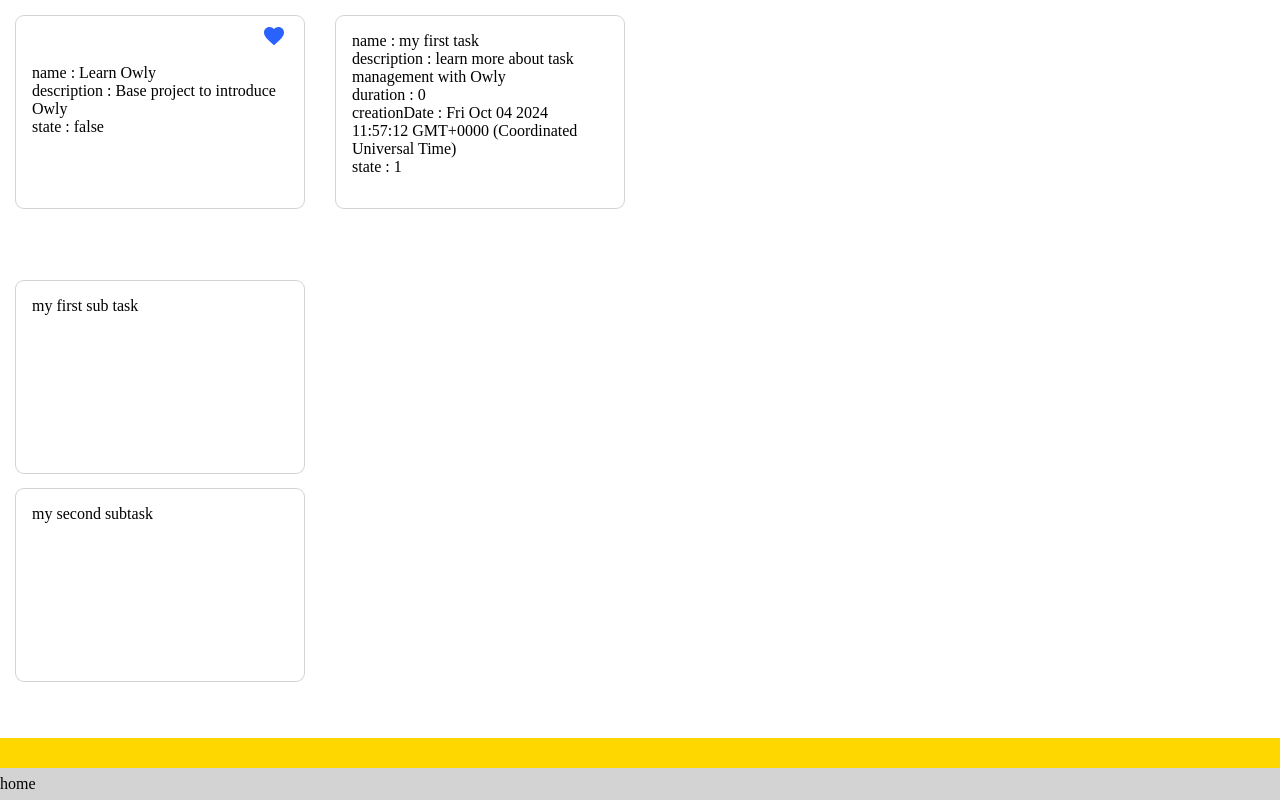
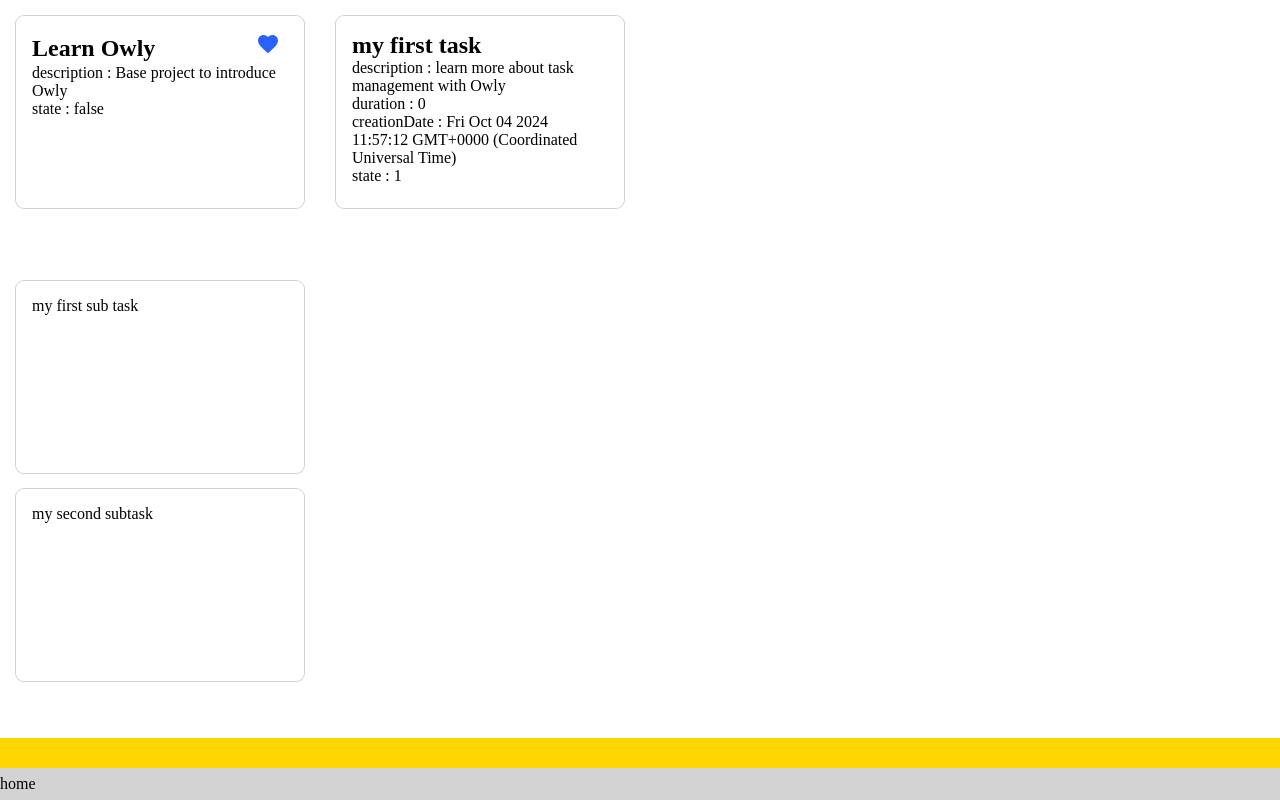
Before and after one commit to Raaynbo/owly, a website built with webpack: page src/template.html in a window 1280 px wide. Both pictures are taken after a click on the item "my first task". Built offline with nearby package versions, Linux system fonts and the light colour scheme.

Commit message:
design - detail: Modified info creation to hightlight project and fav on top of the card

```diff
--- a/src/css/style.css
+++ b/src/css/style.css
@@ -90,6 +90,12 @@ body {
 	width: 2rem;
 	height: 2rem;
 	position: relative;
-	top: -5%;
-	left: 90%;
 }
+
+.info_project {
+	display: flex;
+	align-items: center;
+	justify-content: space-between;
+	font-weight: 800;
+	font-size: 1.5rem;
+}
--- a/src/views/detail.js
+++ b/src/views/detail.js
@@ -98,6 +98,9 @@ function detailView(app, object){
 }
 //	addEventListener("click", (e) => {
 function createInfo(container, object){
+	const titleinfo = document.createElement('div');
+	titleinfo.classList.add("info_project")
+	container.appendChild(titleinfo);
 	for (const key in object){
 		const infodiv = document.createElement('div');
 
@@ -126,7 +129,12 @@ function createInfo(container, object){
 
 				svg.appendChild(path);
 				infodiv.appendChild(svg);
-				container.prepend(infodiv);
+				titleinfo.appendChild(infodiv)
+				break;
+			case "name":
+				infodiv.textContent = object[key];
+				infodiv.classList.add("project_title")
+				titleinfo.appendChild(infodiv);
 				break;
 			default:
 				infodiv.textContent = key + " : " + object[key];
```
